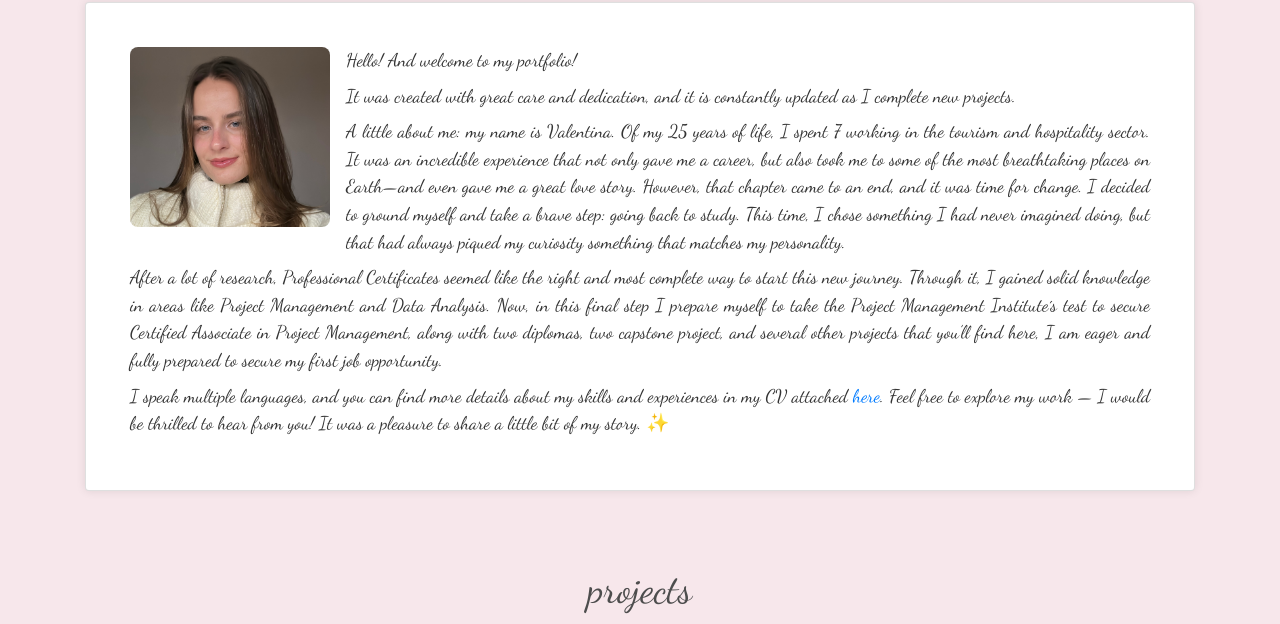
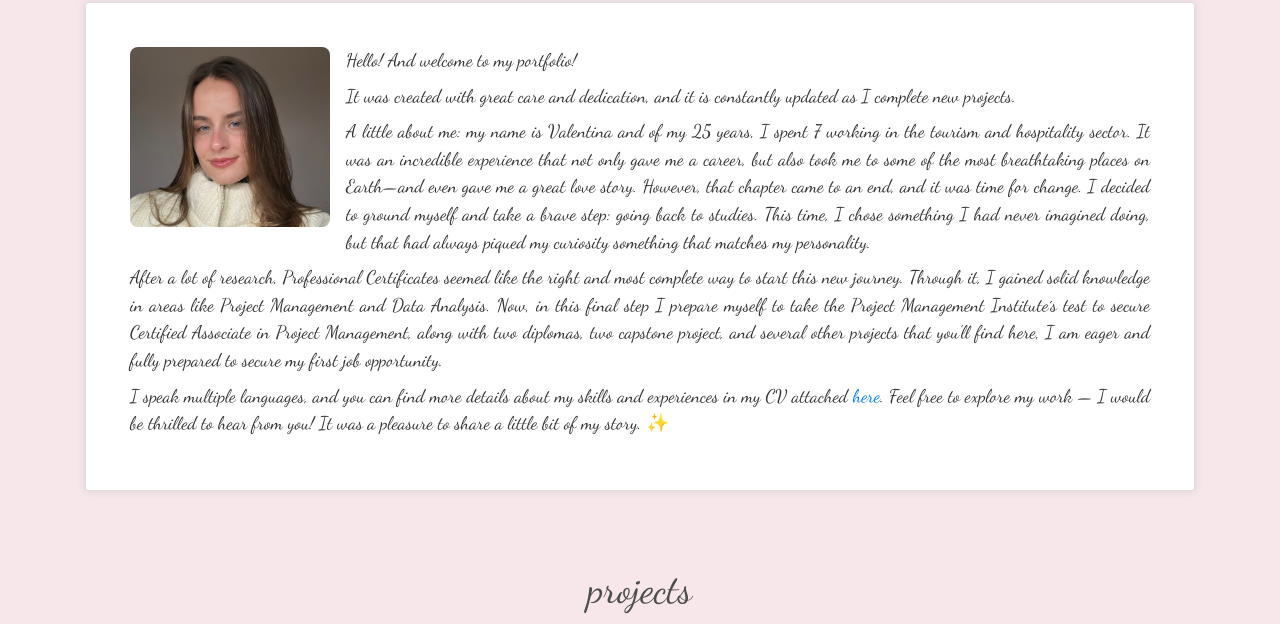
Before and after one commit to ValentinaFloresMorelli/portfolio, a plain HTML site: page index.html in a window 1280 px wide. Shown: the part 176-800 px from the top of the page. Drawn offline with nearby package versions, Linux system fonts and the light colour scheme.

Commit message:
Update index.html

```diff
--- a/index.html
+++ b/index.html
@@ -261,7 +261,7 @@
                 It was created with great care and dedication, and it is constantly updated as I complete new projects.
               </p>
               <p class="card-text mb-2">
-                A little about me: my name is Valentina. Of my 25 years of life, I spent 7 working in the tourism and hospitality sector. It was an incredible experience that not only gave me a career, but also took me to some of the most breathtaking places on Earth—and even gave me a great love story. However, that chapter came to an end, and it was time for change. I decided to ground myself and take a brave step: going back to study. This time, I chose something I had never imagined doing, but that had always piqued my curiosity something that matches my personality.
+                A little about me: my name is Valentina and of my 25 years, I spent 7 working in the tourism and hospitality sector. It was an incredible experience that not only gave me a career, but also took me to some of the most breathtaking places on Earth—and even gave me a great love story. However, that chapter came to an end, and it was time for change. I decided to ground myself and take a brave step: going back to studies. This time, I chose something I had never imagined doing, but that had always piqued my curiosity something that matches my personality.
               </p>
               <p class="card-text mb-2">
                 After a lot of research, Professional Certificates seemed like the right and most complete way to start this new journey. Through it, I gained solid knowledge in areas like Project Management and Data Analysis. Now, in this final step I prepare myself to take the Project Management Institute´s test to secure Certified Associate in Project Management, along with two diplomas, two capstone project, and several other projects that you’ll find here, I am eager and fully prepared to secure my first job opportunity.
```
